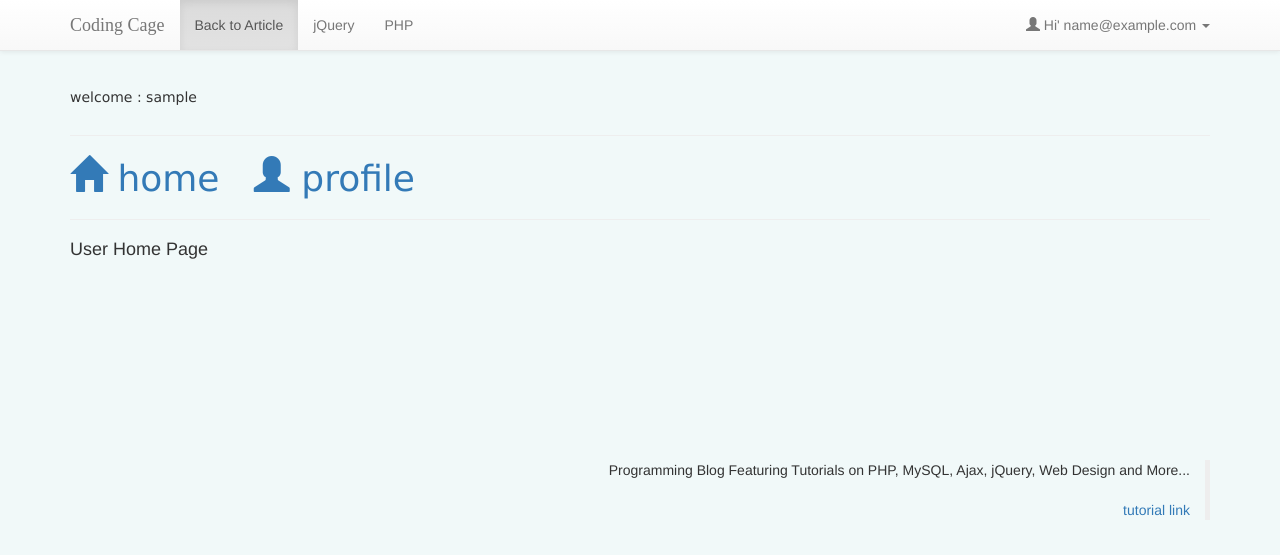
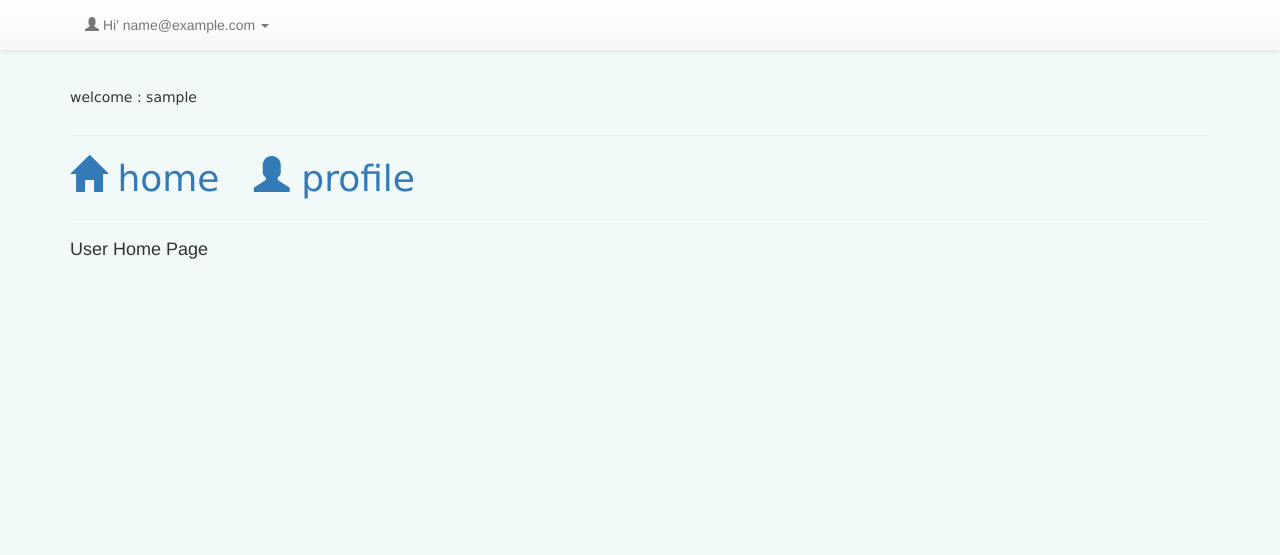
Before and after one commit to ASADZAMAN2012/register, a PHP site: page /home.php in a window 1280 px wide. Shown: the top 555 px of the page. Run offline with PHP 8.4, Linux system fonts and the light colour scheme; the visitor is signed in with stand-in values (Sample User, id 1).

Commit message:
modified

```diff
--- a/home.php
+++ b/home.php
@@ -36,14 +36,10 @@
             <span class="icon-bar"></span>
             <span class="icon-bar"></span>
           </button>
-          <a class="navbar-brand" href="http://www.codingcage.com">Coding Cage</a>
+
         </div>
         <div id="navbar" class="navbar-collapse collapse">
           <ul class="nav navbar-nav">
-            <li class="active"><a href="http://www.codingcage.com/2015/04/php-login-and-registration-script-with.html">Back to Article</a></li>
-            <li><a href="http://www.codingcage.com/search/label/jQuery">jQuery</a></li>
-            <li><a href="http://www.codingcage.com/search/label/PHP">PHP</a></li>
-          </ul>
           <ul class="nav navbar-nav navbar-right">
 
             <li class="dropdown">
@@ -77,12 +73,6 @@
 
         <p class="h4">User Home Page</p>
 
-
-    <p class="blockquote-reverse" style="margin-top:200px;">
-    Programming Blog Featuring Tutorials on PHP, MySQL, Ajax, jQuery, Web Design and More...<br /><br />
-    <a href="http://www.codingcage.com/2015/04/php-login-and-registration-script-with.html">tutorial link</a>
-    </p>
-
     </div>
 
 </div>
```
